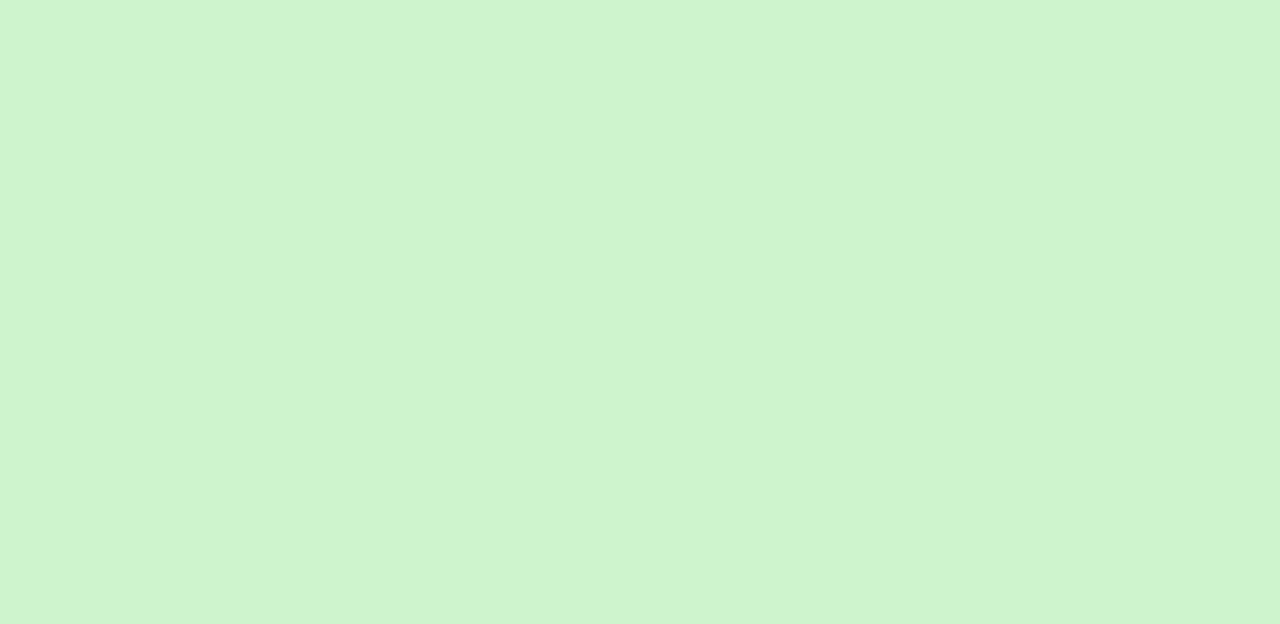
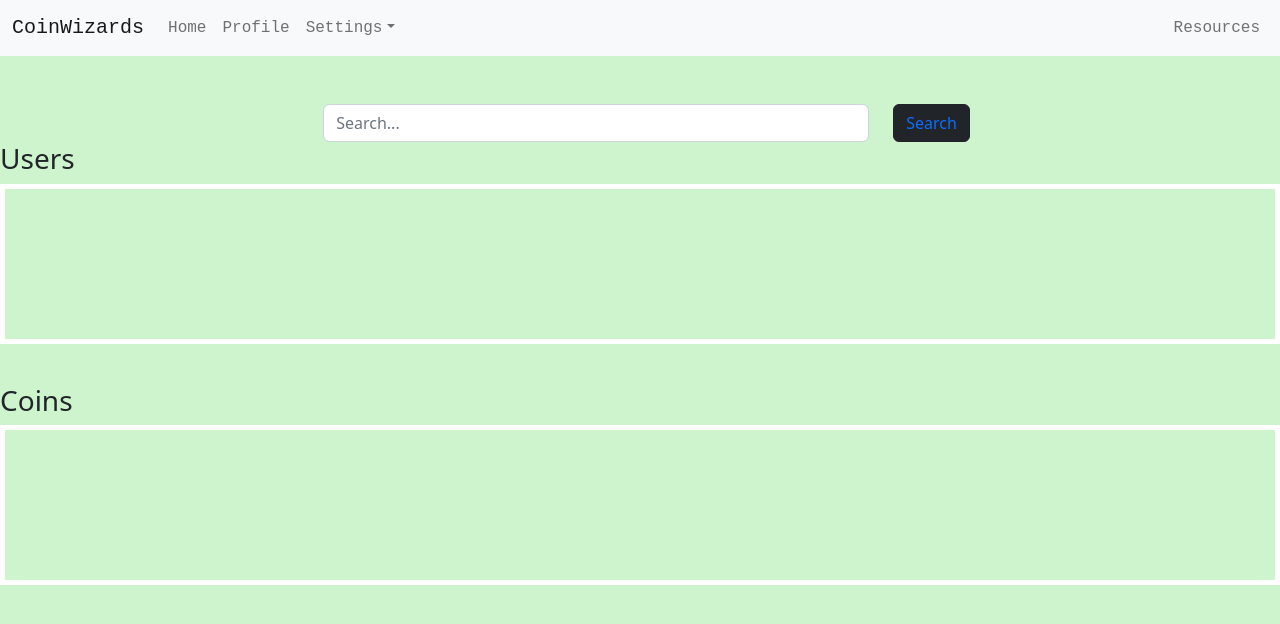
Before and after one commit to Dayana20/coinwizards, a React (Create React App) app in the folder frontend/: page /Search in a window 1280 px wide. Before the commit this address had no page. Shown: the top 624 px of the page. Built offline with nearby package versions, Linux system fonts and the light colour scheme; no server answers.

Commit message:
adding search page that would show options after searching for term

```diff
--- a/frontend/src/index.js
+++ b/frontend/src/index.js
@@ -8,6 +8,7 @@ import ProfileP from "./profile"
 import CoinP from "./coin"
 import reportWebVitals from "./reportWebVitals"
 import {BrowserRouter, Route, Routes} from "react-router-dom"
+import SearchPage from "./searchPage"
 
 
 ReactDOM.render(
@@ -20,6 +21,7 @@ ReactDOM.render(
     <Route path="/Profile/:id" element={<ProfileP/>}/>
     <Route path="/Coin/" element={<CoinP/>}/>
     <Route path="/Coin/:id" element={<CoinP/>}/>
+    <Route path="/Search/" element={<SearchPage/>}/>
 
   </Routes>
   </BrowserRouter>,
--- a/frontend/src/pages/Search/Search.js
+++ b/frontend/src/pages/Search/Search.js
@@ -9,7 +9,7 @@ const Search = () => {
 		<Container className='mt-5'>
 			<Row className='justify-content-center'>
 				<Col xs={12} md={8}>
-					<Form>
+					<Form action="/Search/">
 						<Row>
 							<Col xs={9}>
 								<Form.Control
@@ -18,7 +18,7 @@ const Search = () => {
 								/>
 							</Col>
 							<Col>
-								<Button type="submit" variant="dark">Search</Button>{" "}
+								<Button type="submit" variant="dark"><a href="/Search/" style={{textDecoration: "none"}}>Search</a></Button>{" "}
 							</Col>
 						</Row>
 					</Form>
--- /dev/null
+++ b/frontend/src/searchPage.js
@@ -0,0 +1,37 @@
+import React, { useState } from "react"
+import NavBar from "./NavBar"
+import UserList from "./userList"
+import Search from "./pages/Search/Search"
+import CoinList from "./coinList"
+import "./css/home.css"
+import Login from "./login"
+
+// search page that comes up after searching for coin/user/post
+// would show user + img or coin+logo or post snippet
+
+function SearchPage() {
+    const [word, setWord] = useState("")
+    console.log("word:",word)
+    return (
+      <div>
+        <NavBar/>
+        <div>
+          <Search word={word} setWord={setWord} />
+        </div>
+
+        <div>
+          <h3>Users</h3>
+          <div style={{border: "5px solid white", height:"20vh"}}>
+
+          </div>
+
+          <h3 style={{marginTop:"5vh"}}>Coins</h3>
+          <div style={{border: "5px solid white", height:"20vh"}}>
+
+          </div>
+        </div>
+      </div>
+    )
+  }
+
+  export default SearchPage
```
